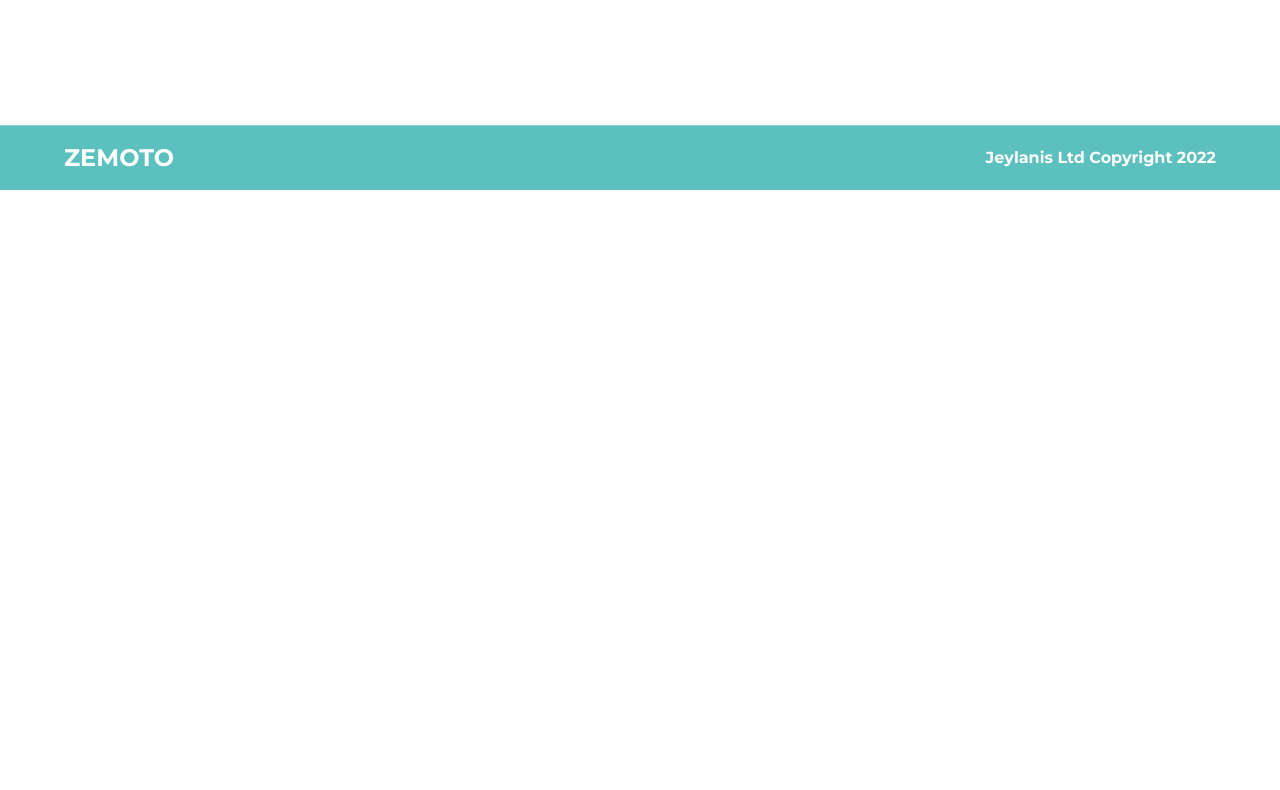
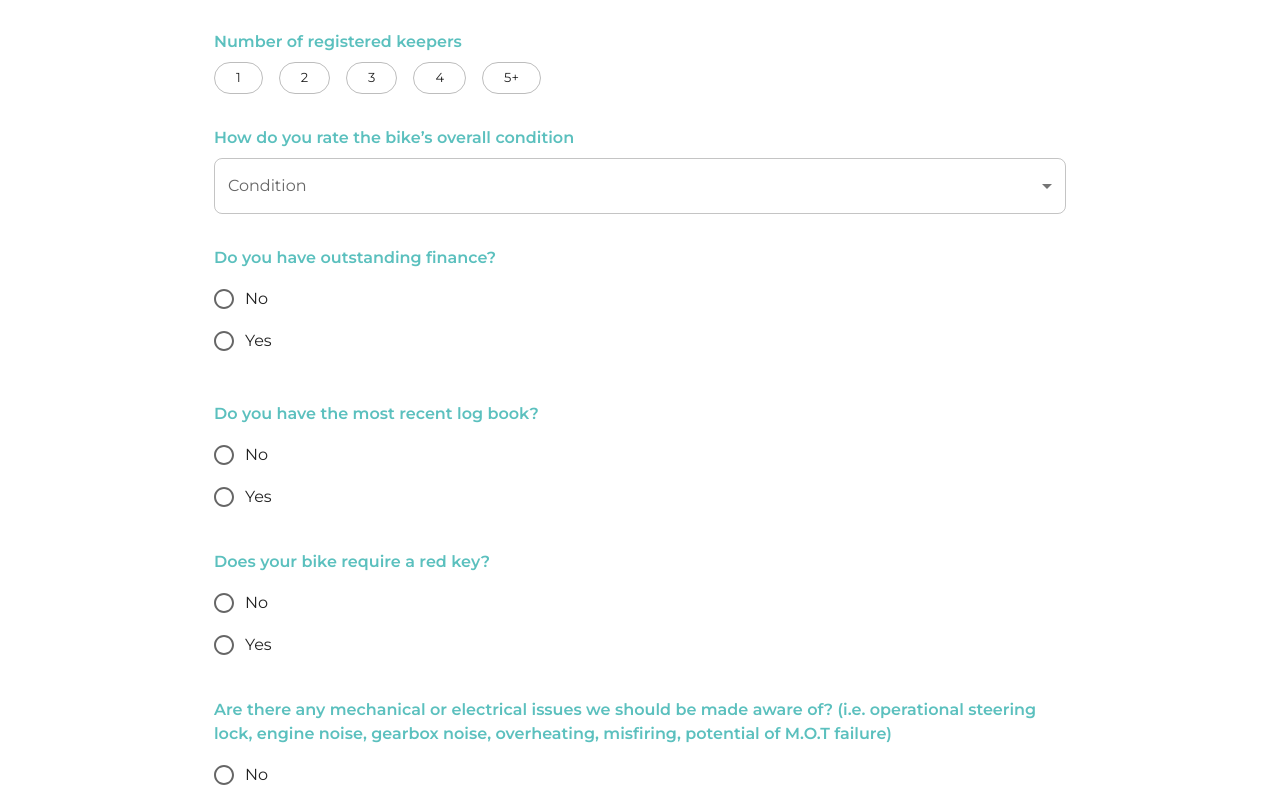
Before and after one commit to jeyjeycodes/zemoto-frontend, a Next.js app: page /get-quote in a window 1280 px wide. Shown: the part 610-1400 px from the top of the page. Before the commit the page ends 800 px from the top, so only its background shows below. Built offline with nearby package versions, Linux system fonts and the light colour scheme.

Commit message:
feat: completed form

```diff
--- a/next.config.js
+++ b/next.config.js
@@ -2,4 +2,7 @@
 module.exports = {
   reactStrictMode: true,
   swcMinify: true,
-}
+  env: {
+    DVLA_API_KEY: 'sZpLFE5WCU3w0LYl81rQR4kyx7q0w7ZI1KeMJaGp'
+  }
+};
--- a/package.json
+++ b/package.json
@@ -29,10 +29,13 @@
     "@emotion/styled": "^11.8.1",
     "@mui/icons-material": "^5.5.1",
     "@mui/material": "^5.5.3",
+    "axios": "^0.27.2",
+    "imask": "^6.4.2",
     "nanoid": "^3.3.4",
     "next": "12",
     "react": "^18.0.0",
-    "react-dom": "^18.0.0"
+    "react-dom": "^18.0.0",
+    "react-number-format": "^4.9.3"
   },
   "devDependencies": {
     "@commitlint/cli": "^16.2.3",
--- /dev/null
+++ b/src/components/ComponentsWithLabel/index.tsx
@@ -0,0 +1,20 @@
+import { FC, ReactElement } from 'react';
+import { Typography } from '@mui/material';
+
+interface Props {
+  label: string;
+  children: ReactElement;
+}
+
+const ComponentsWithLabel: FC<Props> = ({ children, label }) => {
+  return (
+    <>
+      <Typography color={'primary'} fontWeight={600} mt={4} mb={1}>
+        {label}
+      </Typography>
+      {children}
+    </>
+  );
+};
+
+export default ComponentsWithLabel;
--- /dev/null
+++ b/src/components/ConditionSelect/index.tsx
@@ -0,0 +1,71 @@
+import { FC, useState } from 'react';
+import { FormControl, InputLabel, MenuItem, Select } from '@mui/material';
+
+interface Props {
+  onChangeValue: (value: string) => void;
+}
+
+enum Condition {
+  Showroom,
+  Good,
+  Average,
+  BelowAverage,
+  Poor
+}
+
+interface ConditionItem {
+  value: Condition;
+  label: string;
+}
+
+const conditions: ConditionItem[] = [
+  {
+    value: Condition.Showroom,
+    label: 'Showroom condition (like new)'
+  },
+  {
+    value: Condition.Good,
+    label: 'Good (some light scratches)'
+  },
+  {
+    value: Condition.Average,
+    label: 'Average (general wear and tear, with some scratches)'
+  },
+  {
+    value: Condition.BelowAverage,
+    label: 'Below average (noticeable scratches, cracks, dents, rust, pitting, and faded paint)'
+  },
+  {
+    value: Condition.Poor,
+    label: 'Poor (visible scuffs, cracks, dents, rust, pitting, faded paint, and missing and/or broken parts)'
+  }
+];
+
+export const ConditionSelect: FC<Props> = ({ onChangeValue }) => {
+  const [conditionValue, setConditionValue] = useState<Condition | undefined>();
+  const handleChange = (event: any) => {
+    setConditionValue(event.target.value as Condition);
+    onChangeValue(event.target.value);
+  };
+
+  return (
+    <FormControl fullWidth>
+      <InputLabel id='condition-label'>Condition</InputLabel>
+      <Select
+        labelId='condition-label'
+        id='condition-select'
+        value={conditionValue}
+        label='Condition'
+        onChange={handleChange}
+      >
+        {conditions.map((item, index) => (
+          <MenuItem key={index} value={item.value}>
+            {item.label}
+          </MenuItem>
+        ))}
+      </Select>
+    </FormControl>
+  );
+};
+
+export default ConditionSelect;
--- a/src/components/GetQuoteButton/index.tsx
+++ b/src/components/GetQuoteButton/index.tsx
@@ -9,8 +9,6 @@ interface Props {
 
 const GetQuoteButton: FC<Props> = ({ buttonBackgroundColor, regNumber }) => {
   const router = useRouter();
-
-  console.log('button test: ', regNumber);
 
   return (
     <Button
--- a/src/components/GetQuoteForm/index.tsx
+++ b/src/components/GetQuoteForm/index.tsx
@@ -1,6 +1,11 @@
 import { FC, useState } from 'react';
 import { Avatar, Box, Button, Container, TextField, Typography, useTheme } from '@mui/material';
 import DirectionsCarIcon from '@mui/icons-material/DirectionsCar';
+import NumberChips from '@components/NumberChips';
+import OptionsWithBox, { BoxType } from '@components/OptionsWithBox';
+import YesOrNo from '@components/YesOrNo';
+import ComponentsWithLabel from '@components/ComponentsWithLabel';
+import ConditionSelect from '@components/ConditionSelect';
 
 interface Props {
   regNumber: string;
@@ -8,23 +13,51 @@ interface Props {
 
 const GetQuoteForm: FC<Props> = ({ regNumber: originalRegNumber }) => {
   const [regNumber, setRegNumber] = useState<string>(originalRegNumber);
+  const [_registeredKeepers, setRegisteredKeepers] = useState<string>('');
+  // const [condition, setCondition] = useState<>();
   const theme = useTheme();
+
+  const getRegistrationDetails = async () => {
+    const headers = { 'x-api-key': process.env.DVLA_API_KEY ?? '' };
+    console.log(headers);
+
+    const body = JSON.stringify({ registrationNumber: regNumber });
+    const result = await fetch('https://driver-vehicle-licensing.api.gov.uk/vehicle-enquiry/v1/vehicles', {
+      body,
+      headers,
+      method: 'POST'
+    });
+    // const result = await axios.post(
+    //   'https://driver-vehicle-licensing.api.gov.uk/vehicle-enquiry/v1/vehicles',
+    //   {
+    //     registrationNumber: regNumber
+    //   },
+    //   { headers }
+    // );
+
+    console.log(result);
+  };
 
   return (
     <Container maxWidth={'md'} sx={{ marginTop: 10 }}>
       <Typography variant={'h2'}>Valuate your Motorcycle</Typography>
       <Typography>To get your guaranteed valuation price, start by telling us your registration.</Typography>
-      <Typography color={'primary'} fontWeight={600} mt={4}>
-        Enter your registration
-      </Typography>
+      <ComponentsWithLabel label={'Enter your registration'}>
+        <>
           <Box display={'flex'} flexDirection={'row'} mt={1}>
             <TextField
               placeholder={'Enter Registration'}
               value={regNumber}
               onChange={(event) => setRegNumber(event.target.value)}
+              inputProps={{
+                style: { textTransform: 'uppercase' },
+                sx: { '&::placeholder': { textTransform: 'none' } }
+              }}
               fullWidth={true}
             />
-        <Button sx={{ paddingX: 5, fontWeight: 600, marginLeft: 2 }}>Find</Button>
+            <Button sx={{ paddingX: 5, fontWeight: 600, marginLeft: 2 }} onClick={getRegistrationDetails}>
+              Find
+            </Button>
           </Box>
           <Box
             display={'flex'}
@@ -40,11 +73,38 @@ const GetQuoteForm: FC<Props> = ({ regNumber: originalRegNumber }) => {
             </Avatar>
             <Typography sx={{ paddingX: 5, fontWeight: 600, marginLeft: 2 }}>SOME CAR DETAILS</Typography>
           </Box>
+        </>
+      </ComponentsWithLabel>
 
-      <Typography color={'primary'} fontWeight={600} mt={4}>
-        Current mileage
-      </Typography>
+      <ComponentsWithLabel label={'Current mileage'}>
         <TextField placeholder={'Enter Mileage'} fullWidth={true} sx={{ marginTop: 1 }} />
+      </ComponentsWithLabel>
+
+      <ComponentsWithLabel label={'Number of registered keepers'}>
+        <NumberChips onChangeValue={(value) => setRegisteredKeepers(value)} />
+      </ComponentsWithLabel>
+
+      <ComponentsWithLabel label={'How do you rate the bike’s overall condition'}>
+        <ConditionSelect onChangeValue={(value) => console.log(value)} />
+      </ComponentsWithLabel>
+
+      <ComponentsWithLabel label={'Do you have outstanding finance?'}>
+        <OptionsWithBox boxType={BoxType.Amount} onChangeValue={(value, boxValue) => console.log(value, boxValue)} />
+      </ComponentsWithLabel>
+
+      <ComponentsWithLabel label={'Do you have the most recent log book?'}>
+        <YesOrNo onChangeValue={(value) => console.log(value)} />
+      </ComponentsWithLabel>
+      <ComponentsWithLabel label={'Does your bike require a red key?'}>
+        <YesOrNo onChangeValue={(value) => console.log(value)} />
+      </ComponentsWithLabel>
+      <ComponentsWithLabel
+        label={
+          'Are there any mechanical or electrical issues we should be made aware of? (i.e. operational steering lock, engine noise, gearbox noise, overheating, misfiring, potential of M.O.T failure)'
+        }
+      >
+        <OptionsWithBox boxType={BoxType.Multiline} onChangeValue={(value, boxValue) => console.log(value, boxValue)} />
+      </ComponentsWithLabel>
     </Container>
   );
 };
--- /dev/null
+++ b/src/components/NumberChips/index.tsx
@@ -0,0 +1,32 @@
+import { FC, useState } from 'react';
+import { Chip, Stack } from '@mui/material';
+
+interface Props {
+  onChangeValue: (value: string) => void;
+}
+
+const NumberChips: FC<Props> = ({ onChangeValue }) => {
+  const [selectedValue, setSelectedValue] = useState<string | undefined>(undefined);
+
+  const clickedNumber = (chosenValue: string) => {
+    setSelectedValue(chosenValue);
+    onChangeValue(chosenValue);
+  };
+
+  return (
+    <Stack flexGrow={1} spacing={2} direction={'row'}>
+      {['1', '2', '3', '4', '5+'].map((item, i) => (
+        <Chip
+          sx={{ px: '10px' }}
+          key={i}
+          label={item}
+          variant={item === selectedValue ? 'filled' : 'outlined'}
+          onClick={() => clickedNumber(item)}
+          color={item === selectedValue ? 'primary' : 'default'}
+        />
+      ))}
+    </Stack>
+  );
+};
+
+export default NumberChips;
--- /dev/null
+++ b/src/components/OptionsWithBox/index.tsx
@@ -0,0 +1,83 @@
+import { FC, useState } from 'react';
+import {
+  Box,
+  FormControl,
+  FormControlLabel,
+  InputAdornment,
+  InputLabel,
+  OutlinedInput,
+  Radio,
+  RadioGroup,
+  TextField
+} from '@mui/material';
+
+export enum BoxType {
+  Amount,
+  Multiline
+}
+
+interface Props {
+  onChangeValue: (value: string, boxValue: string | undefined) => void;
+  boxType: BoxType;
+}
+
+const OptionsWithBox: FC<Props> = ({ onChangeValue, boxType }) => {
+  const [value, setValue] = useState<string | undefined>(undefined);
+  const [outstandingAmount, setOutstandingAmount] = useState<number>(0);
+  const [multilineValue, setMultilineValue] = useState<string>('');
+  const handleChange = (event: any, value: string) => {
+    console.log(event, value);
+    setValue(value);
+    onChangeValue(value, undefined);
+  };
+
+  const handleAmountChange = (event: any) => {
+    setOutstandingAmount(event.target.value);
+    console.log(event);
+  };
+
+  const handleMultilineValue = (event: any) => {
+    setMultilineValue(event.target.value);
+    console.log(event);
+  };
+  return (
+    <Box mb={5}>
+      <RadioGroup
+        aria-labelledby='demo-controlled-radio-buttons-group'
+        name='controlled-radio-buttons-group'
+        value={value}
+        onChange={handleChange}
+      >
+        <FormControlLabel value='no' control={<Radio />} label='No' />
+        <FormControlLabel value='yes' control={<Radio />} label='Yes' />
+      </RadioGroup>
+      {boxType === BoxType.Amount && value === 'yes' && (
+        <FormControl sx={{ mt: 1 }}>
+          <InputLabel htmlFor='outlined-adornment-amount'>Outstanding Amount</InputLabel>
+          <OutlinedInput
+            inputMode={'numeric'}
+            id='outlined-adornment-amount'
+            value={outstandingAmount}
+            onChange={handleAmountChange}
+            startAdornment={<InputAdornment position='start'>£</InputAdornment>}
+            label='Outstanding Amount'
+          />
+        </FormControl>
+      )}
+      {boxType === BoxType.Multiline && value === 'yes' && (
+        <TextField
+          id='standard-multiline-static'
+          label='Issues'
+          multiline
+          rows={4}
+          value={multilineValue}
+          onChange={handleMultilineValue}
+          variant='outlined'
+          fullWidth
+        />
+      )}
+    </Box>
+  );
+};
+
+export default OptionsWithBox;
--- /dev/null
+++ b/src/components/YesOrNo/index.tsx
@@ -0,0 +1,28 @@
+import { FC, useState } from 'react';
+import { FormControlLabel, Radio, RadioGroup } from '@mui/material';
+
+interface Props {
+  onChangeValue: (value: string) => void;
+}
+
+const YesOrNo: FC<Props> = ({ onChangeValue }) => {
+  const [value, setValue] = useState<string | undefined>(undefined);
+
+  const handleChange = (event: any) => {
+    onChangeValue(event.target.value);
+    setValue(event.target.value);
+  };
+  return (
+    <RadioGroup
+      aria-labelledby='demo-controlled-radio-buttons-group'
+      name='controlled-radio-buttons-group'
+      value={value}
+      onChange={handleChange}
+    >
+      <FormControlLabel value='no' control={<Radio />} label='No' />
+      <FormControlLabel value='yes' control={<Radio />} label='Yes' />
+    </RadioGroup>
+  );
+};
+
+export default YesOrNo;
```
Also changed, not shown: src/components/GetQuoteSearchField/index.tsx (+1 -6 lines), src/config/index.ts (added, +7 -0 lines), src/libs/axios.ts (added, +19 -0 lines), 2 other files (tests, documents, lock files or other folders). Lines whose indentation alone changed are shown as unchanged.
